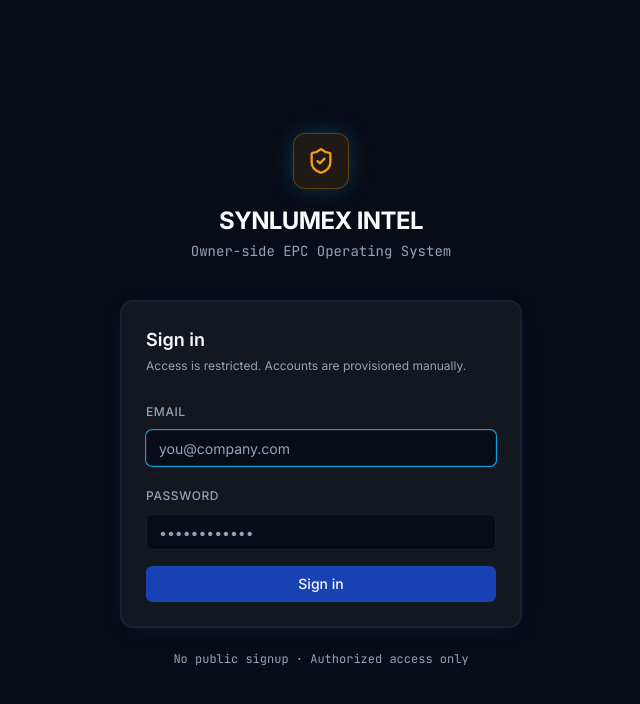
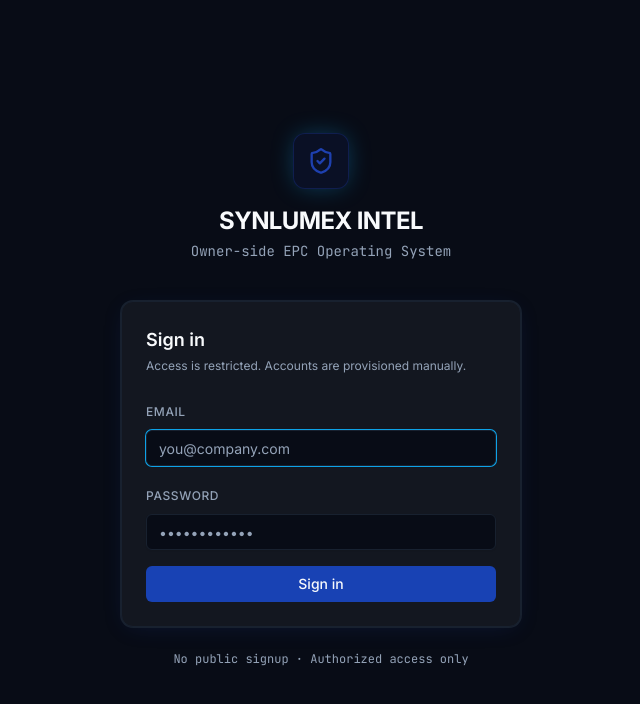
Before and after one commit to Collabify-org/synlumex-intel, a Next.js app: page /login in a window 1280 px wide. Shown: the top 704 px of the page, without its empty margins (319-959 px from the left). Built offline with nearby package versions, Linux system fonts and the light colour scheme; no server answers.

Commit message:
Update tailwind.config.ts

```diff
--- a/tailwind.config.ts
+++ b/tailwind.config.ts
@@ -41,9 +41,11 @@ const config: Config = {
           foreground: 'hsl(var(--card-foreground))'
         },
         brand: {
-          DEFAULT: '#f59e0b',
-          dim: '#b45309',
-          glow: '#fbbf24'
+          DEFAULT: '#1e40af',        // cobalt
+          bright: '#3b82f6',         // lighter cobalt
+          cyan: '#0ea5e9',           // cyan accent
+          glow: '#22d3ee',           // bright cyan
+          dim: '#1e3a8a'             // deep cobalt
         }
       },
       fontFamily: {
```
